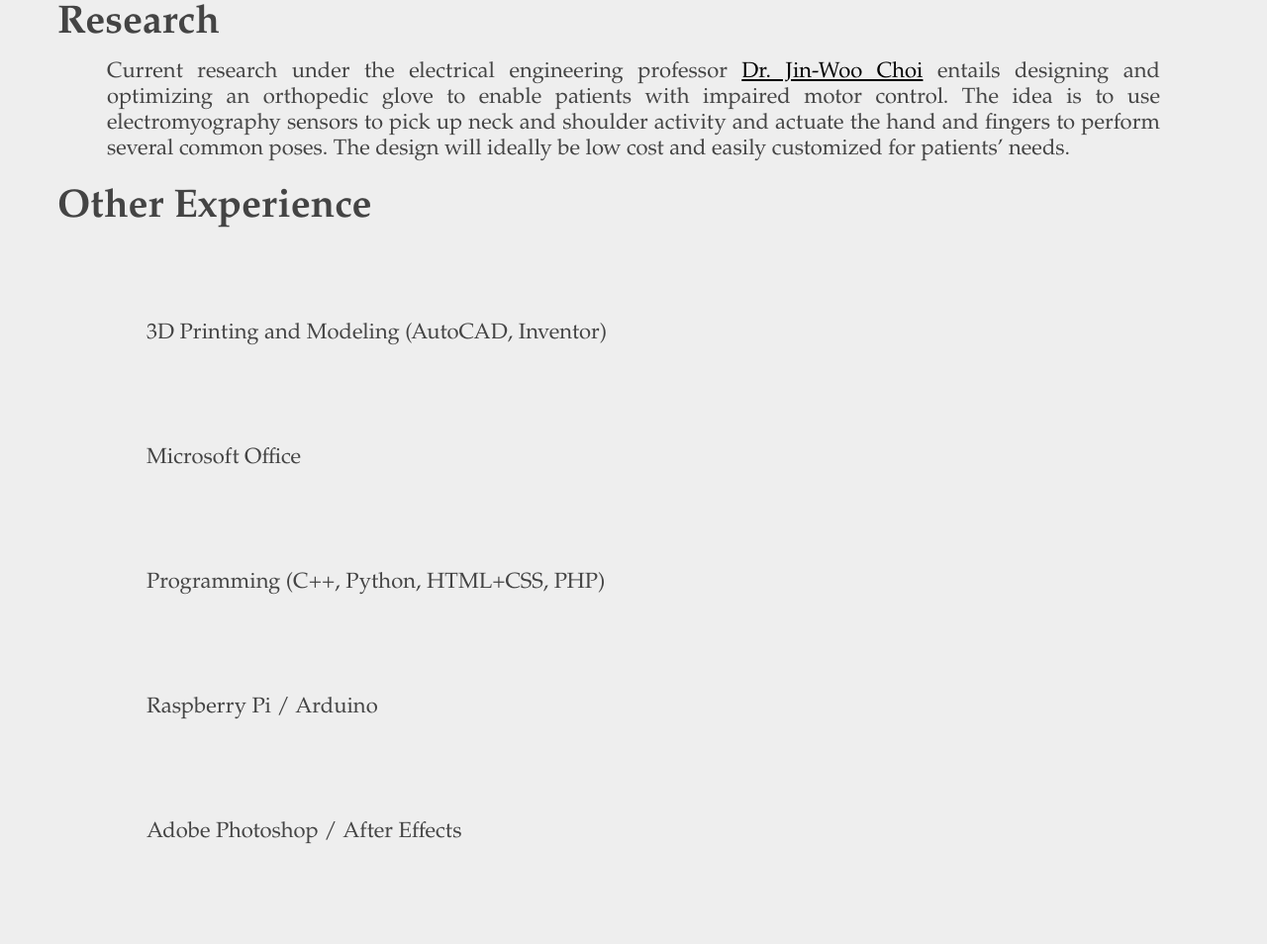
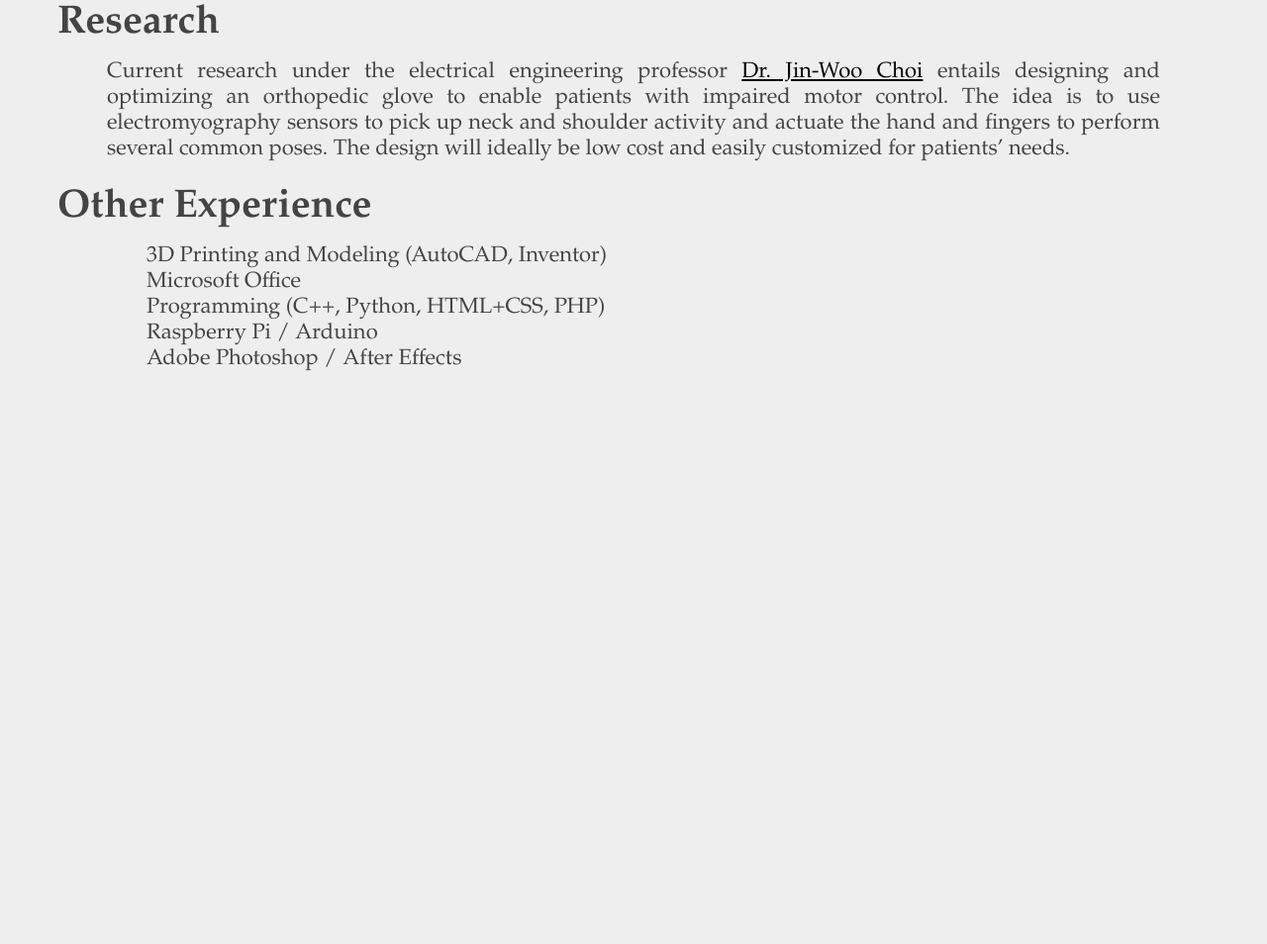
Before and after one commit to ampiere/ampiere.github.io, a PHP site: page /experience.html in a window 1280 px wide. Shown: the part 564-1518 px from the top of the page at 99% size. After the commit the page ends 939 px from the top, so only its background shows below. Run offline with PHP 8.4, Linux system fonts and the light colour scheme.

Commit message:
Update stylesheet.css

```diff
--- a/stylesheet.css
+++ b/stylesheet.css
@@ -87,7 +87,7 @@ img.icon:active {
 
 .linormal {
   display: block;
-  margin: 100px;
+  margin-left: 100px;
   padding: 0px;
   background-color: #EEEEEE;
   border: none;
```
